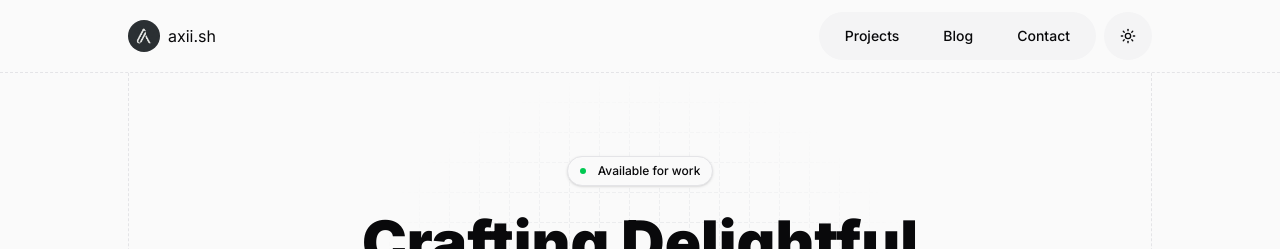
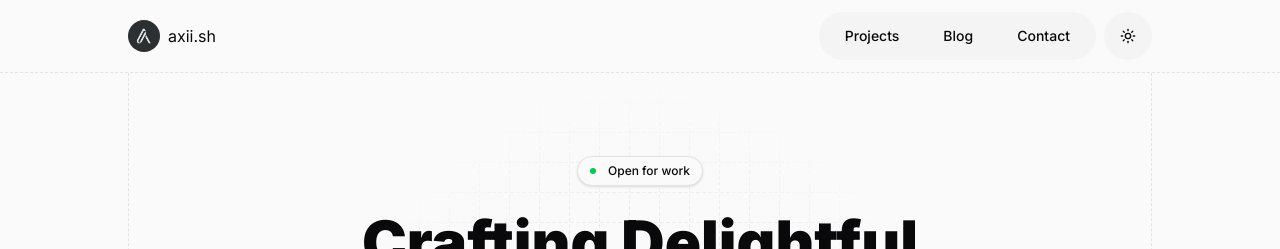
Before and after one commit to addoxy/axii.sh, a Next.js app: page / in a window 1280 px wide. Shown: the top 249 px of the page. Built offline with nearby package versions, Linux system fonts and the light colour scheme.

Commit message:
Update announcement text

```diff
--- a/src/app/page.tsx
+++ b/src/app/page.tsx
@@ -91,7 +91,7 @@ export default function Home() {
               <Announcement className="mb-6">
                 <AnnouncementTitle>
                   <div className="mr-2 size-1.5 rounded-full bg-green-500" />
-                  Available for work
+                  Open for work
                 </AnnouncementTitle>
               </Announcement>
             </motion.div>
```
